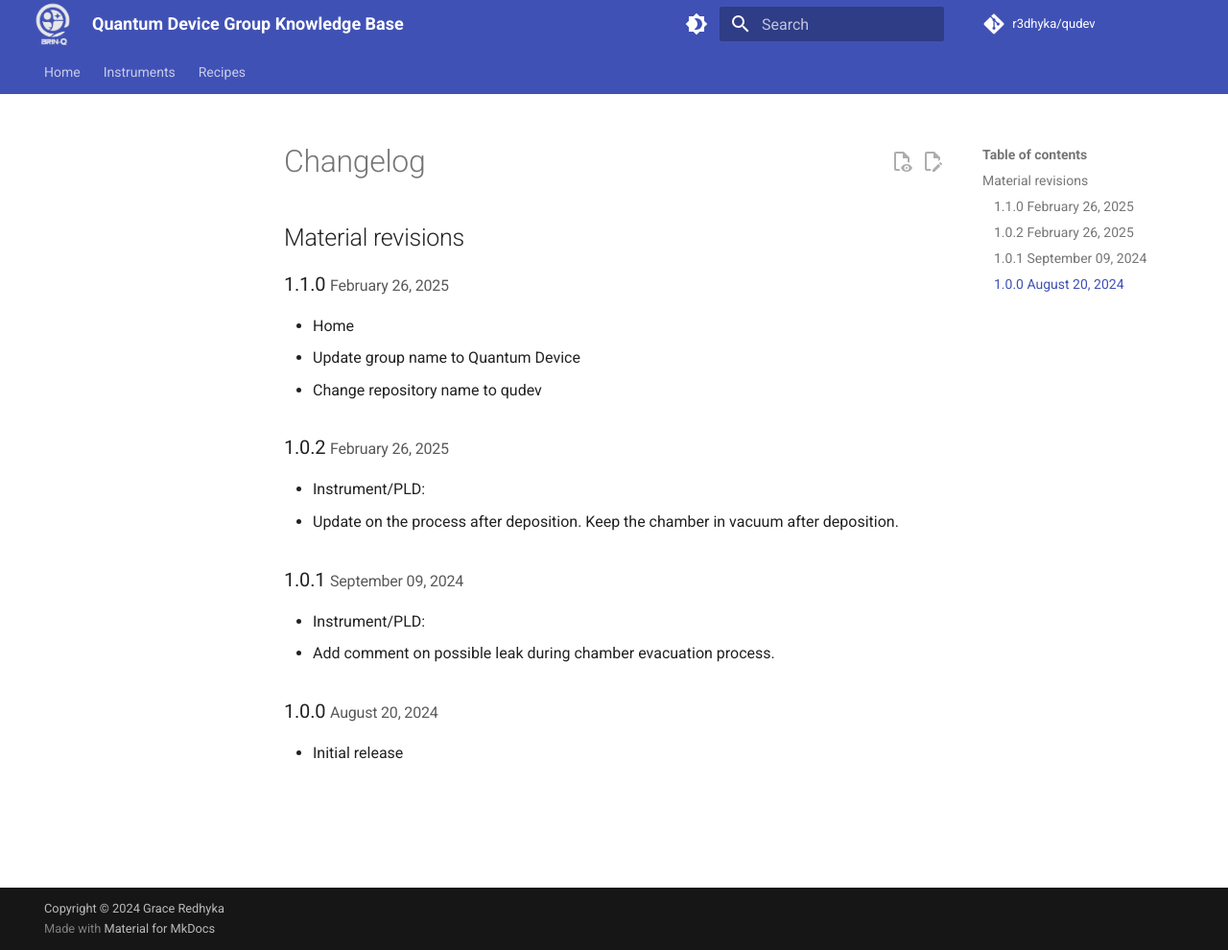
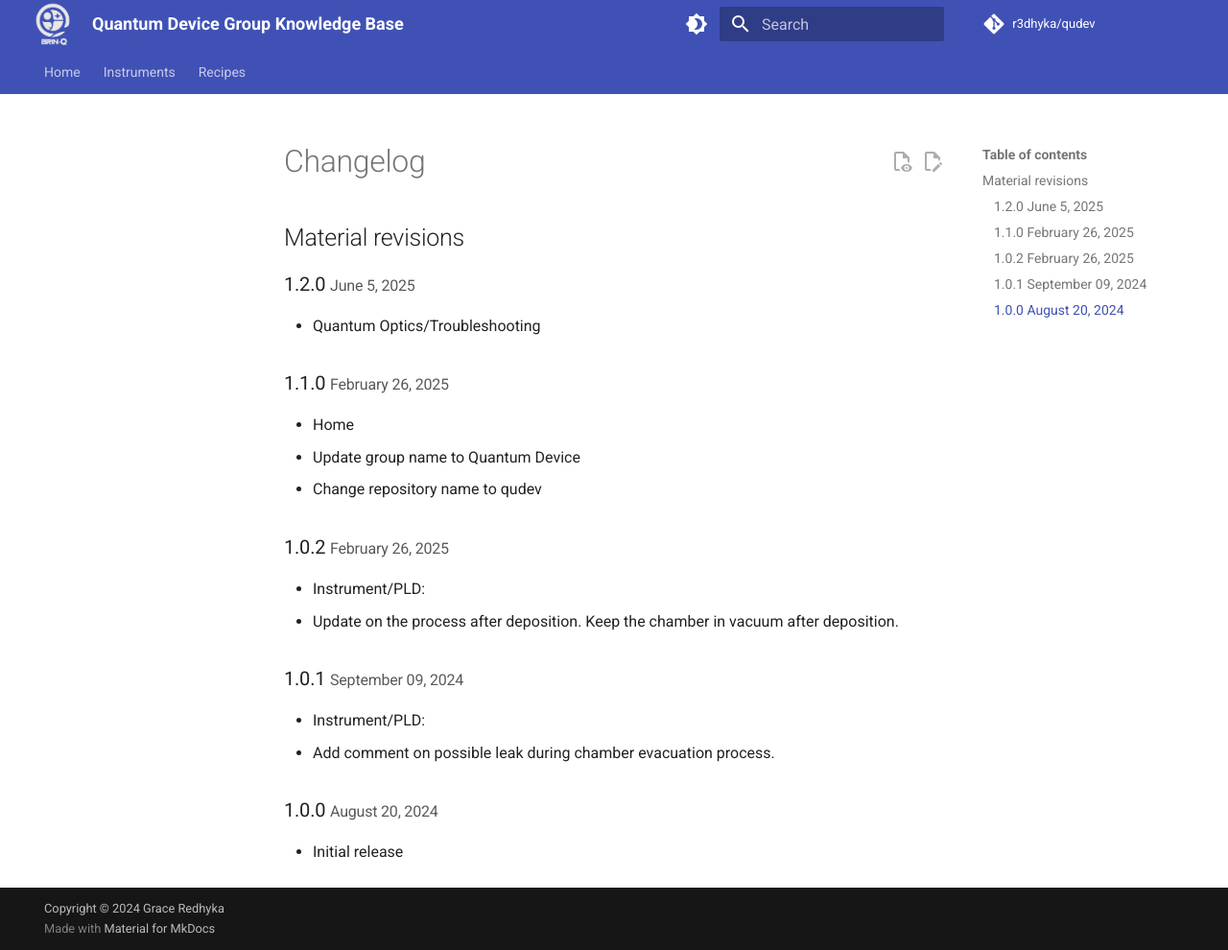
Before and after one commit to r3dhyka/qudev, an MkDocs documentation site: the page built from docs/changelog/index.md, in a window 1280 px wide and 990 px high. Shown: the whole window at 96% size. Built offline with MkDocs 1.6.1 and Material for MkDocs 9.7.7, drawn with Linux system fonts in a browser that asks for light colours; comment, search, counter and statistics services are not loaded.

Commit message:
Update index.md

```diff
--- a/docs/changelog/index.md
+++ b/docs/changelog/index.md
@@ -1,6 +1,9 @@
 # Changelog
 
 ## Material revisions
+
+### 1.2.0 <small>June 5, 2025</small>
+- Quantum Optics/Troubleshooting
 
 ### 1.1.0 <small>February 26, 2025</small>
 - Home
```
